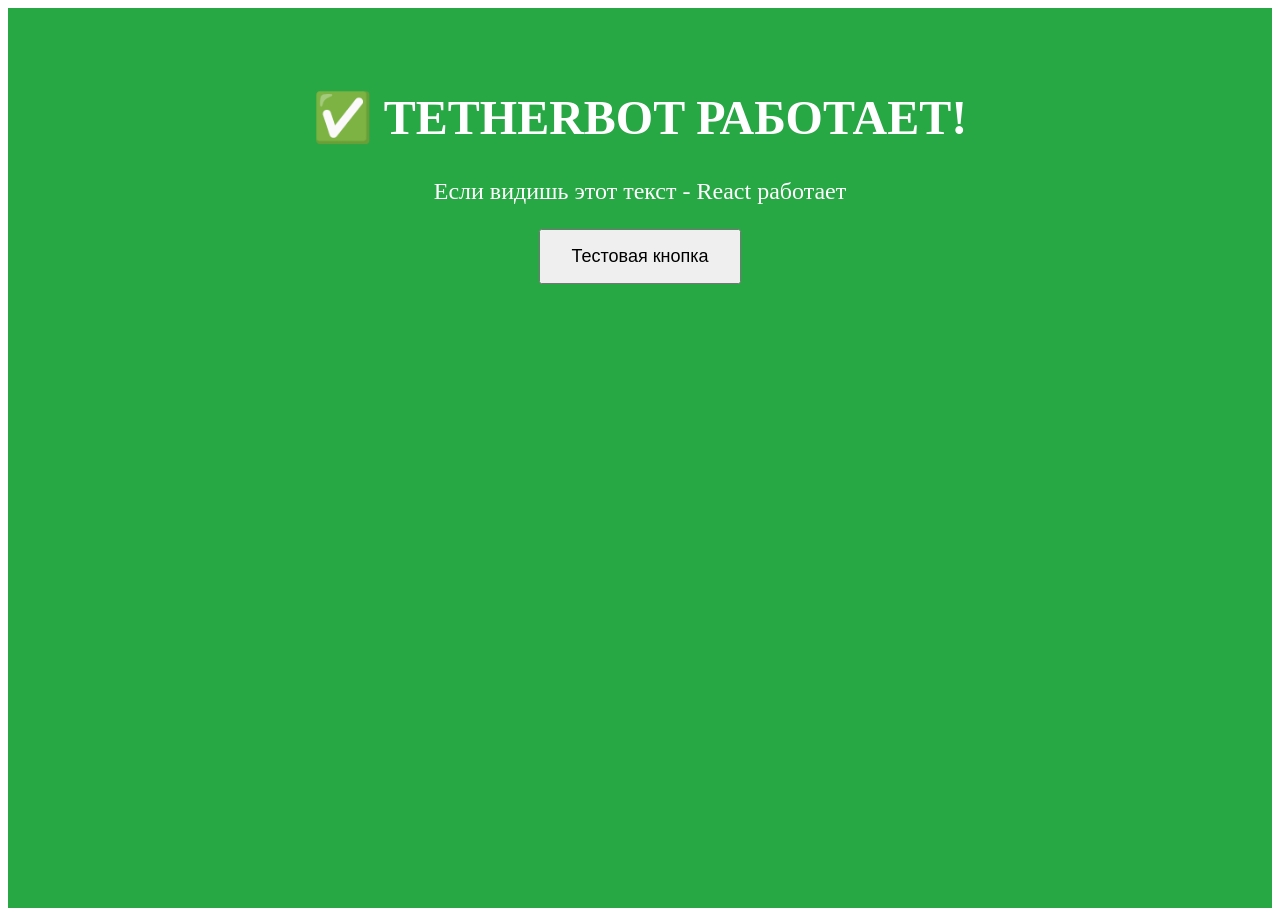
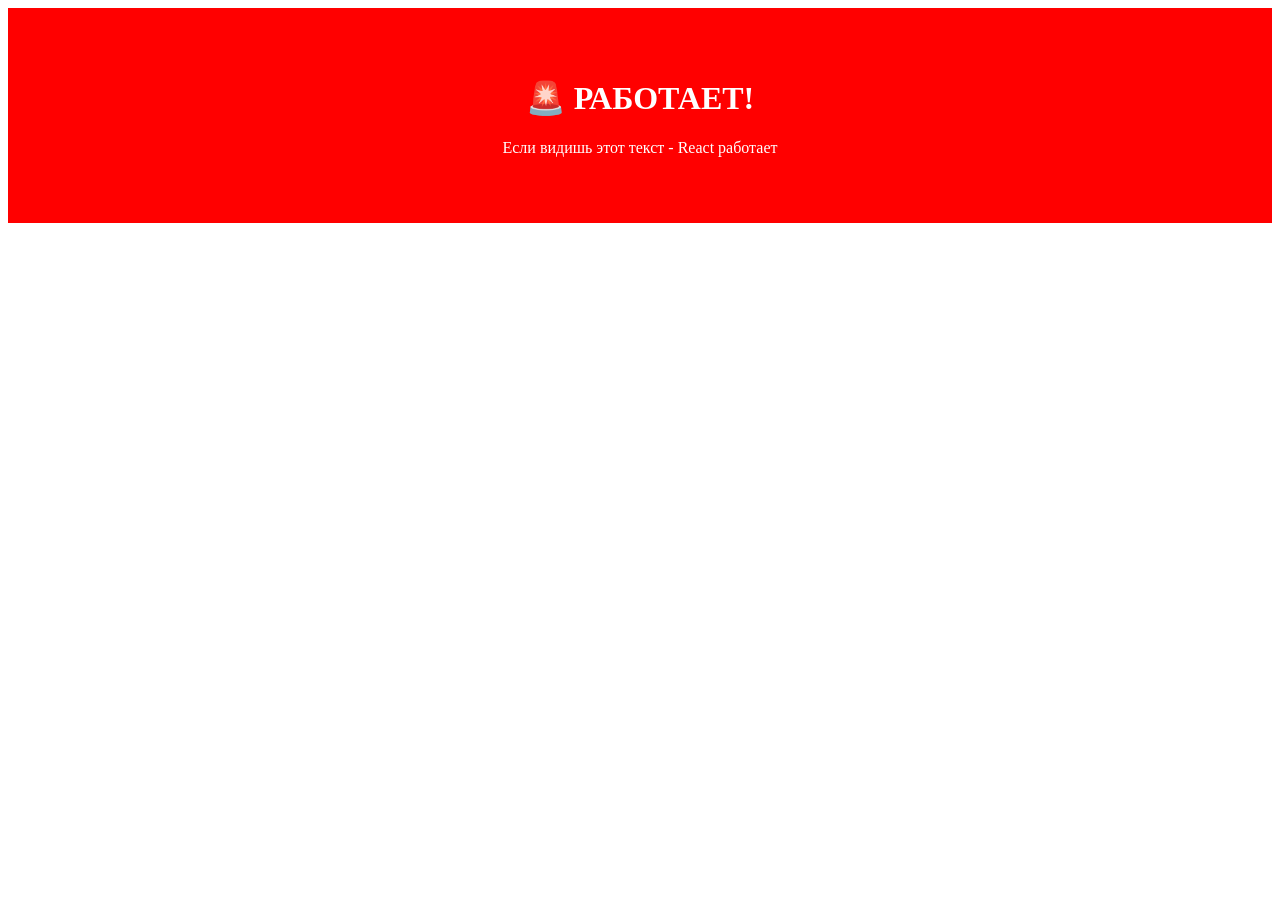
Before and after one commit to kriptokingdm/tetherbot-fixed, a React (Create React App) app: page / in a window 1280 px wide. After the commit the page ends 800 px from the top, so only its background shows below. Built offline with nearby package versions, Linux system fonts and the light colour scheme.

Commit message:
Fix React with minimal working app

```diff
--- a/src/App.js
+++ b/src/App.js
@@ -1,24 +1,10 @@
 import React from 'react';
 
 function App() {
-  console.log('App component rendered');
   return (
-    <div style={{
-      padding: '50px',
-      textAlign: 'center',
-      backgroundColor: '#28a745',
-      color: 'white',
-      minHeight: '100vh',
-      fontSize: '24px'
-    }}>
-      <h1>✅ TETHERBOT РАБОТАЕТ!</h1>
+    <div style={{ padding: '50px', textAlign: 'center', backgroundColor: 'red', color: 'white' }}>
+      <h1>🚨 РАБОТАЕТ!</h1>
       <p>Если видишь этот текст - React работает</p>
-      <button
-        style={{ padding: '15px 30px', fontSize: '18px' }}
-        onClick={() => alert('КНОПКА РАБОТАЕТ!')}
-      >
-        Тестовая кнопка
-      </button>
     </div>
   );
 }
--- a/src/index.js
+++ b/src/index.js
@@ -2,8 +2,5 @@ import React from 'react';
 import ReactDOM from 'react-dom/client';
 import App from './App';
 
-const container = document.getElementById('root');
-if (container) {
-  const root = ReactDOM.createRoot(container);
-  root.render(<App />);
-}
+const root = ReactDOM.createRoot(document.getElementById('root'));
+root.render(<App />);
```
